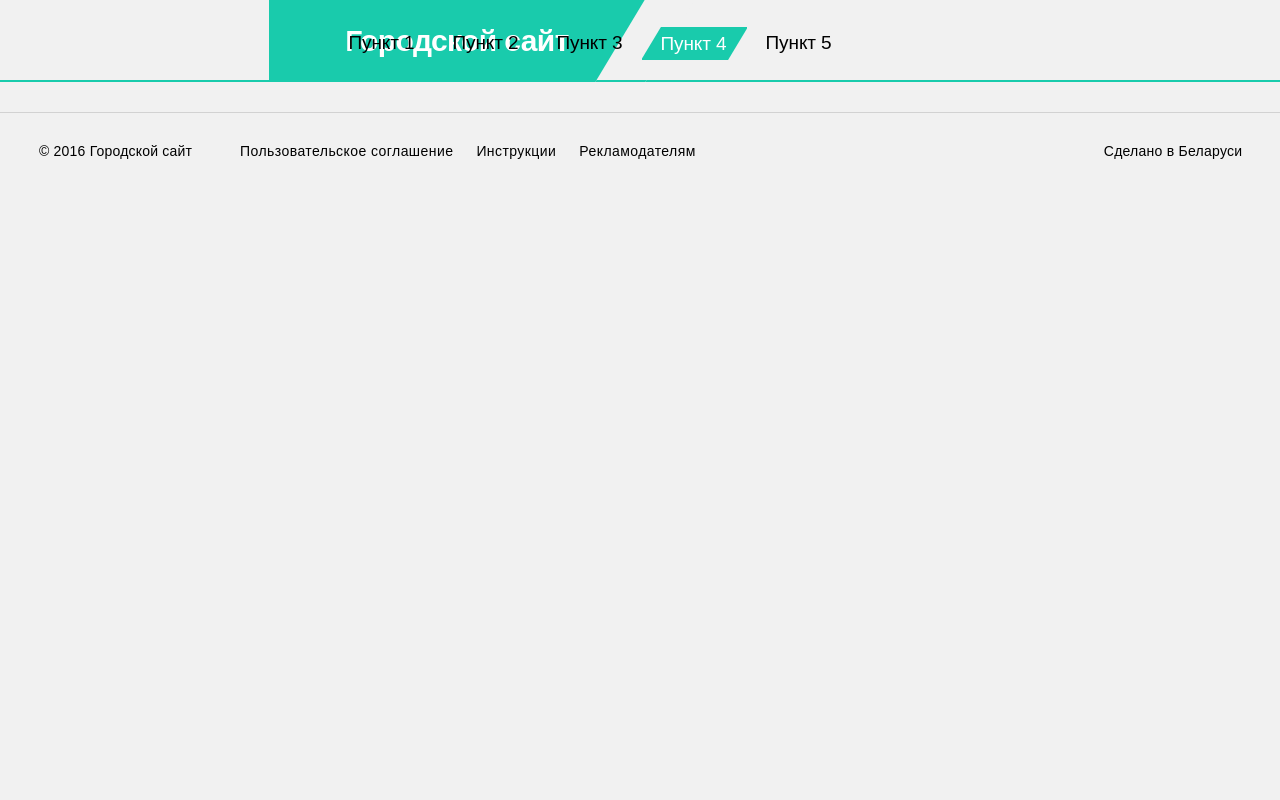
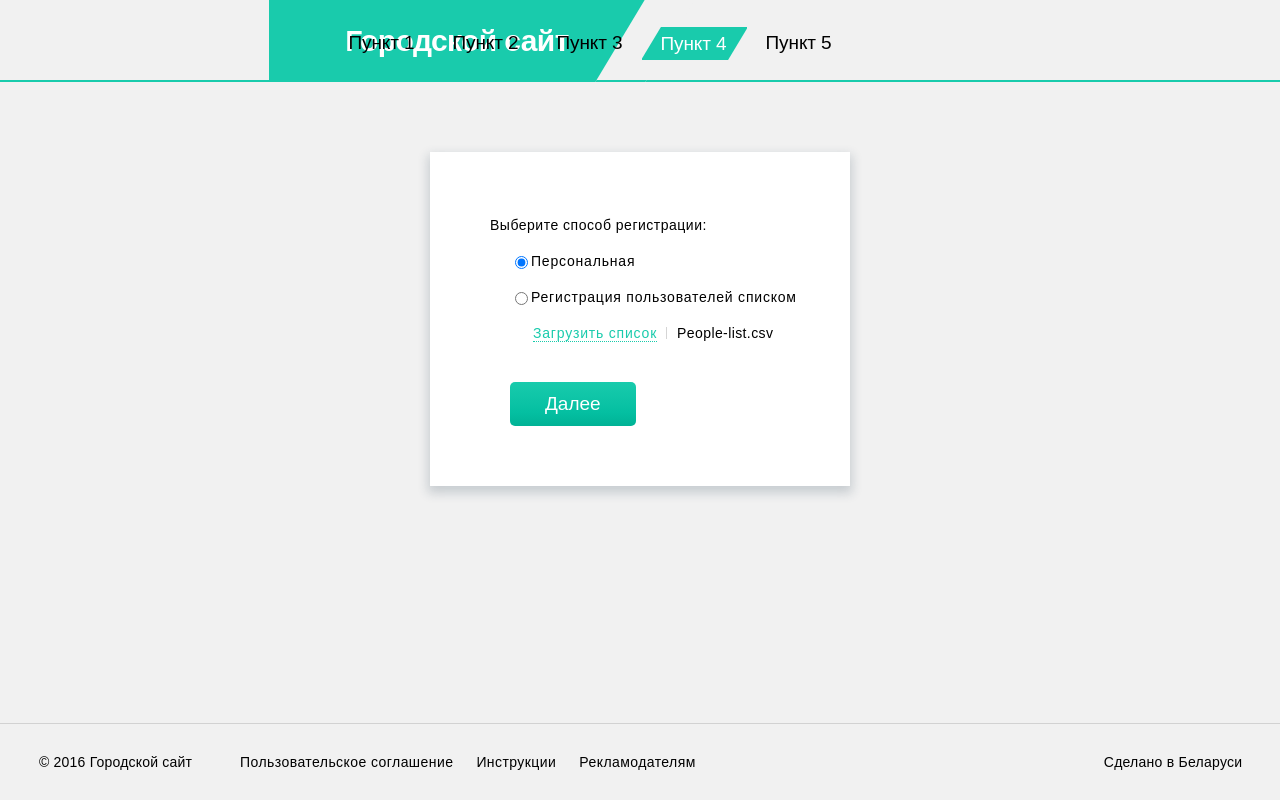
Before and after one commit to JimakPasha/registrations-users, a React app: page / in a window 1280 px wide. Built offline with nearby package versions, Linux system fonts and the light colour scheme; the HTML template or start-up script is replaced by a standard one.

Commit message:
feat: add view modal

```diff
--- a/src/App.js
+++ b/src/App.js
@@ -1,14 +1,20 @@
 import React from 'react';
 import Header from './components/Header/Header';
+import StartPage from './components/pages/StartPage/StartPage';
 import Footer from './components/Footer/Footer';
 import './styles/global.scss';
 
 const App = () => {
   return (
-    <>
+    <div className="app">
       <Header />
+      <main className="main">
+        <div className="container">
+          <StartPage />
+        </div>
+      </main>
       <Footer />
-    </>
+    </div>
   );
 };
 
--- /dev/null
+++ b/src/components/Button/Button.js
@@ -0,0 +1,12 @@
+import React from 'react';
+import './Button.scss';
+
+const Button = ({ name }) => {
+  return (
+    <button className="button" type="submit">
+      {name}
+    </button>
+  );
+};
+
+export default Button;
--- /dev/null
+++ b/src/components/Button/Button.scss
@@ -0,0 +1,15 @@
+.button {
+  padding: 0;
+  background: linear-gradient(180deg, rgba(24,203,172,1) 0%, rgba(15,197,167,1) 35%, rgba(4,191,161,1) 70%, rgba(0,178,149,1) 100%);
+  border-radius: 5px;
+  padding: 11px 35px;
+  border: none;
+  color: #fff;
+  font-size: 19px;
+  cursor: pointer;
+  transition: all .3s;
+
+  &:active {
+    transform: scale(0.95);
+  }
+}
--- /dev/null
+++ b/src/components/pages/StartPage/StartPage.js
@@ -0,0 +1,54 @@
+import React, { useState } from 'react';
+import Button from '../../Button/Button';
+import './StartPage.scss';
+
+const StartPage = () => {
+  const [radioInput, setRadioInput] = useState('registrationPerson');
+
+  return (
+    <div className="start-page">
+      <div className="start-page__box box">
+        <h6 className="start-page__title">Выберите способ регистрации:</h6>
+        <form className="start-page__form">
+          <label className="start-page__label" htmlFor="registrationPerson">
+            <input
+              className="start-page__input"
+              id="registrationPerson"
+              type="radio"
+              checked={radioInput === 'registrationPerson'}
+              value="registrationPerson"
+              onChange={(e) => {
+                setRadioInput(e.target.value);
+              }}
+            />
+            <span className="start-page__label-name">Персональная</span>
+          </label>
+          <label className="start-page__label" htmlFor="registrationList">
+            <input
+              className="start-page__input"
+              id="registrationList"
+              type="radio"
+              checked={radioInput === 'registrationList'}
+              value="registrationList"
+              onChange={(e) => {
+                setRadioInput(e.target.value);
+              }}
+            />
+            <span className="start-page__label-name">
+              Регистрация пользователей списком
+            </span>
+          </label>
+          <div className="start-page__load-box">
+            <a className="start-page__load-link" href="/">
+              Загрузить список
+            </a>
+            <p className="start-page__load-text">People-list.csv</p>
+          </div>
+          <Button name="Далее" />
+        </form>
+      </div>
+    </div>
+  );
+};
+
+export default StartPage;
--- /dev/null
+++ b/src/components/pages/StartPage/StartPage.scss
@@ -0,0 +1,55 @@
+.start-page {
+  &__box {
+    margin: 70px auto 0;
+    padding: 65px 20px 60px 60px;
+    width: 420px;
+  }
+
+  &__title {
+    letter-spacing: 0.5px;
+    margin-bottom: 20px;
+    font-size: 14px;
+  }
+
+  &__form {
+    margin-left: 20px;
+    font-size: 14px;
+    letter-spacing: 0.8px;
+  }
+
+  &__label {
+    display: flex;
+    cursor: pointer;
+    margin-bottom: 20px;
+  }
+
+  &__input {
+    cursor: pointer;
+  }
+
+  &__load-box {
+    margin-bottom: 40px;
+    display: flex;
+  }
+
+  &__load-link {
+    margin-left: 23px;
+    position: relative;
+    border-bottom: 1px dotted #19cbac;
+    margin-right: 20px;
+    color: #19cbac;
+    &::after {
+      content: '';
+      width: 1px;
+      height: 12px;
+      position: absolute;
+      bottom: 2px;
+      right: -10px;
+      background-color: #d5d5d5;
+    }
+  }
+
+  &__load-text {
+    letter-spacing: 0.4px;
+  }
+}
--- a/src/index.html
+++ b/src/index.html
@@ -6,7 +6,7 @@
     <meta name="viewport" content="width=device-width, initial-scale=1.0" />
     <title>registrations-users</title>
   </head>
-  <body class="body">
+  <body>
     <div id="root"></div>
   </body>
 </html>
--- a/src/styles/global.scss
+++ b/src/styles/global.scss
@@ -1,4 +1,4 @@
-html{
+html {
   height: 100%;
   box-sizing: border-box;
 }
@@ -10,7 +10,7 @@ body,
 
 *,
 *::after,
-*::before{
+*::before {
   box-sizing: inherit;
 }
 
@@ -35,7 +35,7 @@ figcaption,
 blockquote,
 dl,
 dd {
-	font-weight: 400;
+  font-weight: 400;
   margin: 0;
 }
 
@@ -56,11 +56,14 @@ select {
 }
 
 a {
-	text-decoration: none;
-	color: inherit;
+  text-decoration: none;
+  color: inherit;
 }
 
-.body {
+.app {
+  height: 100%;
+  display: flex;
+  flex-direction: column;
   font-family: sans-serif;
   background-color: #f1f1f1;
 }
@@ -70,3 +73,12 @@ a {
   margin: 0 auto;
   padding: 0 10px;
 }
+
+.main {
+  flex-grow: 1;
+}
+
+.box {
+  background-color: #fff;
+  box-shadow: 0px 5px 10px 2px rgba(34, 60, 80, 0.2);
+}
```
